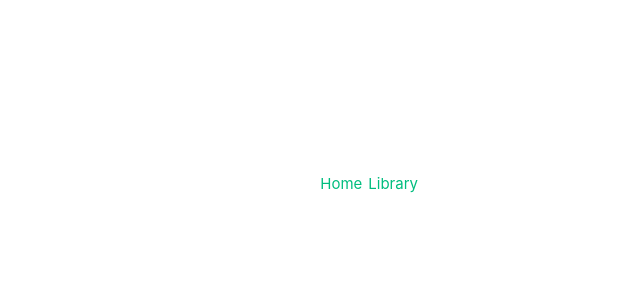
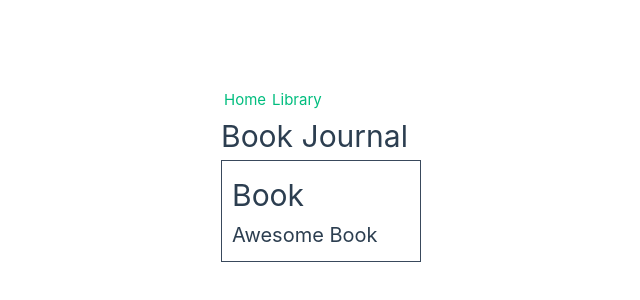
Before and after one commit to RealMotz/book-journal, a Vue app in the folder book-journal/: page / in a window 1280 px wide. Before the commit this address had no page. Shown: the part 216-516 px from the top of the page, without its empty margins (219-859 px from the left). Built offline with nearby package versions, Linux system fonts and the light colour scheme.

Commit message:
Refactor project structure
Added basic css and removed unneeded code.

```diff
--- a/book-journal/package.json
+++ b/book-journal/package.json
@@ -22,6 +22,7 @@
     "eslint": "^8.49.0",
     "eslint-plugin-vue": "^9.17.0",
     "prettier": "^3.0.3",
+    "typescript": "^5.4.2",
     "vite": "^5.1.5"
   }
 }
--- a/book-journal/src/App.vue
+++ b/book-journal/src/App.vue
@@ -12,11 +12,15 @@ import { RouterLink, RouterView } from 'vue-router'
         <RouterLink to="/library">Library</RouterLink>
       </nav>
     </div>
+    </header>
 
-    </header>
+    <h1>Book Journal</h1>
     <RouterView />
   </div>
 </template>
 
-<style scoped>
+<style>
+h2 {
+  font-size: 20px;
+}
 </style>
--- a/book-journal/src/components/Book.vue
+++ b/book-journal/src/components/Book.vue
@@ -1,11 +1,29 @@
 <script setup>
+defineProps({
+  book: {
+    type: Object,
+    required: true,
+  },
+})
 </script>
 
 <template>
-  <div>
+  <div class="book">
     <h1>Book</h1>
+    <h2>{{ book.title }}</h2>
   </div>
 </template>
 
 <style scoped>
+.book {
+  width: 200px;
+  border: 1px solid #39495c;
+  margin-bottom: 18px;
+  padding: 10px;
+}
+
+.book:hover {
+  transform: scale(1.01);
+  box-shadow: 0 3px 12px 0 rgba(0, 0, 0, 0.2);
+}
 </style>
--- a/book-journal/src/router/index.js
+++ b/book-journal/src/router/index.js
@@ -10,12 +10,12 @@ const router = createRouter({
       component: HomeView
     },
     {
-      path: '/about',
-      name: 'about',
+      path: '/library',
+      name: 'library',
       // route level code-splitting
       // this generates a separate chunk (About.[hash].js) for this route
       // which is lazy-loaded when the route is visited.
-      component: () => import('../views/AboutView.vue')
+      component: () => import('../views/LibraryView.vue')
     }
   ]
 })
--- a/book-journal/src/views/HomeView.vue
+++ b/book-journal/src/views/HomeView.vue
@@ -1,8 +1,27 @@
 <script setup>
+import Book from "@/components/Book.vue"
+import {ref} from 'vue'
+
+const books = ref([
+  {
+    id: 1,
+    title: "Awesome Book"
+  }
+])
 </script>
 
 <template>
   <main>
-    <div class="home"></div>
+    <div class="books">
+      <Book v-for="book in books" :key="book.id" :book="book"/>
+    </div>
   </main>
 </template>
+
+<style scoped>
+.books {
+  display: flex;
+  flex-direction: column;
+  align-items: center;
+}
+</style>
```
Also changed, not shown: 1 other file (tests, documents, lock files or other folders).
